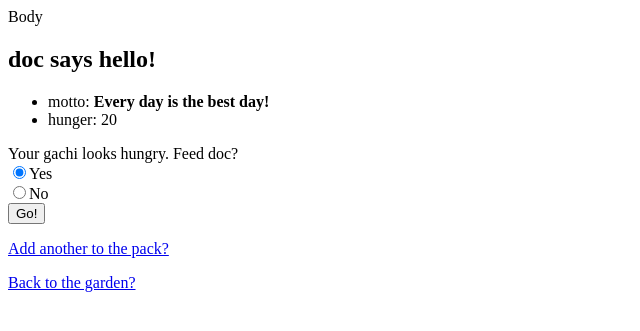
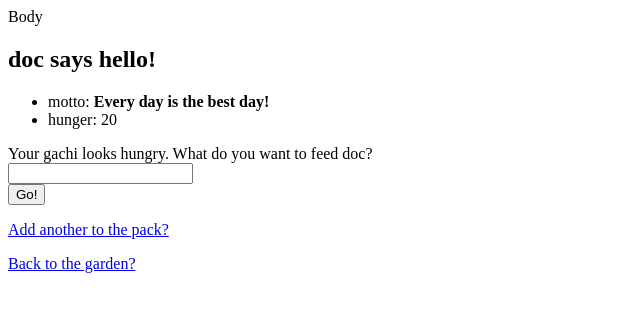
Before and after one commit to BeeNeal/Tomagachi, a Flask app: page /gachi/doc in a window 1280 px wide. Shown: the top 331 px of the page, without its empty margins (0-640 px from the left). Run offline with Flask 2, Linux system fonts and the light colour scheme.

Commit message:
radio button t to food text input for feeding

```diff
--- a/server.py
+++ b/server.py
@@ -79,8 +79,11 @@ def feed(gachi_name):
         if item.name == gachi_name:
             gachi = item
 
-    if feed == "yes":
-        gachi.eat()
+    food_type = request.form.get("food_type")
+    food_type.lower()
+
+    #if feed == "yes":
+    gachi.eat(food_type)
 
     return redirect("/gachi/{}".format(gachi_name))
 
--- a/templates/gachi.html
+++ b/templates/gachi.html
@@ -11,10 +11,9 @@
 		<li>hunger: {{ gachi.hunger }}</li>
 	</ul>
 
-	<div>Your gachi looks hungry. Feed {{ gachi.name }}?
+	<div>Your gachi looks hungry. What do you want to feed {{ gachi.name }}?
 		<form action='/gachi/{{ gachi.name }}/feed' method='POST'>
-			<input type="radio" name="option" value="yes" checked>Yes <br>
-			<input type="radio" name="option" value="no">No <br>
+			<input type="text" name="food_type"> <br>
 			<input type="submit" value="Go!">
 		</form>
 	</div>
--- a/toma_class.py
+++ b/toma_class.py
@@ -18,10 +18,10 @@ class Tomagachi(object):
             self.hunger -= 2
         elif food == "vindaloo":
             self.hunger -= 5
-            print self.hunger
         elif food == self.favorite_food:
-            print "Yummo!"
             self.hunger = 0
+        else:
+            self.hunger += 1
         return self.hunger
 
 
```
